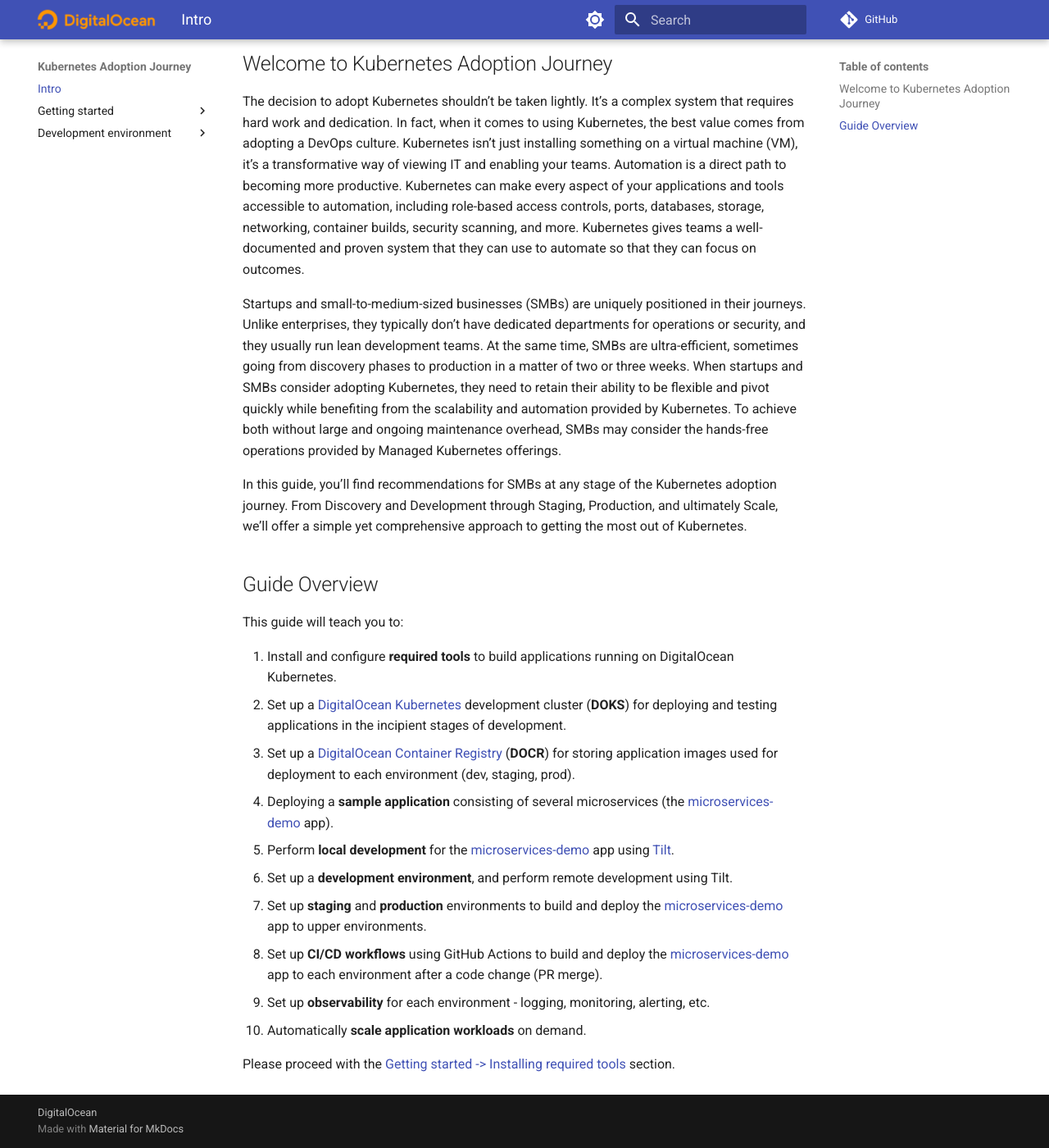
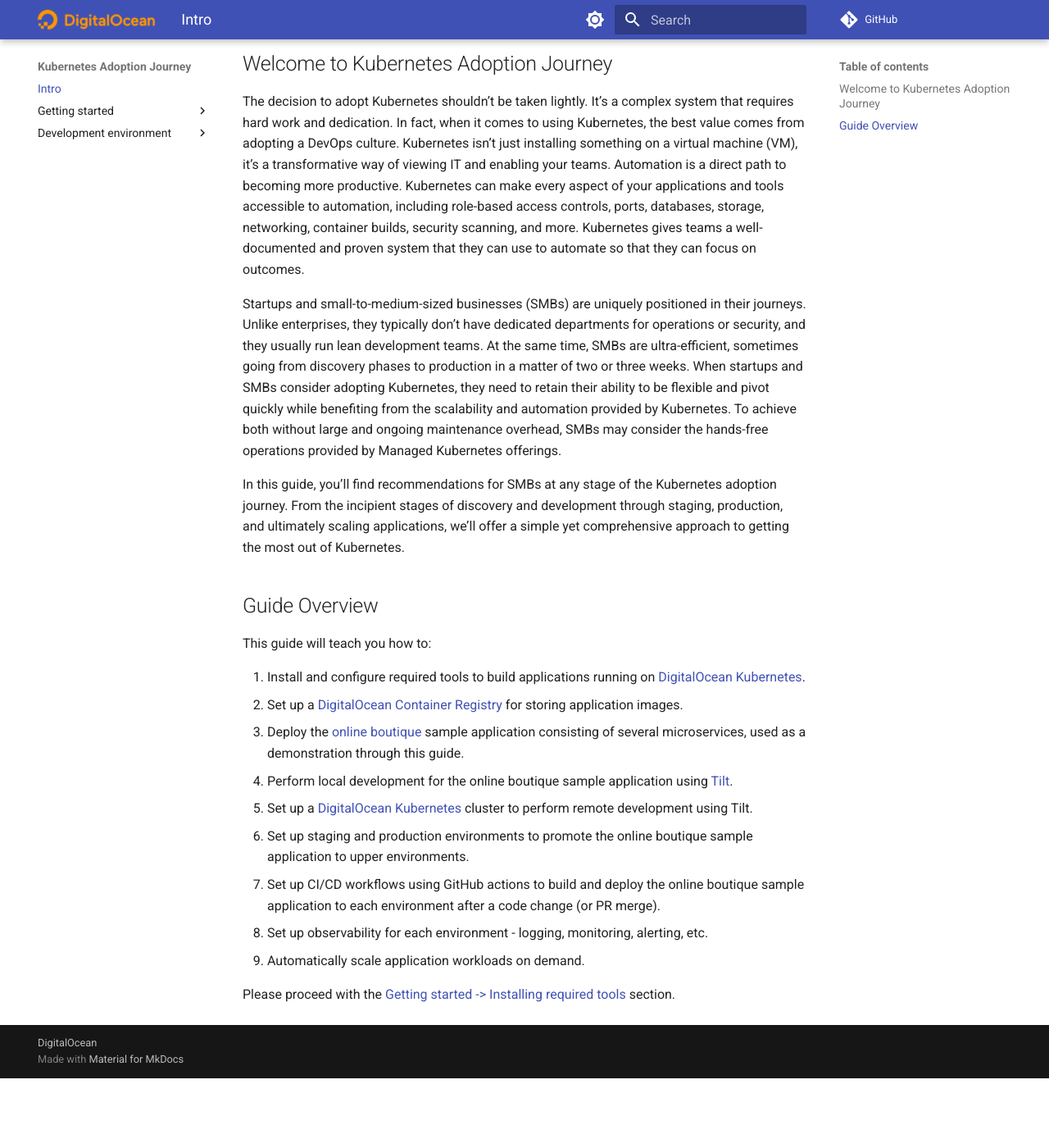
Before and after one commit to digitalocean/k8s-adoption-journey, an MkDocs documentation site: the page built from docs/index.md, in a window 1280 px wide and 1400 px high, scrolled down 185 px. Shown: the whole window at 82% size. Built offline with MkDocs 1.6.1 and Material for MkDocs 9.7.7, drawn with Linux system fonts in a browser that asks for light colours; comment, search, counter and statistics services are not loaded; after the commit the page ends 1500 px from its top, so only the background shows below that.

Commit message:
Text refactorings, better explanations

```diff
--- a/docs/index.md
+++ b/docs/index.md
@@ -6,21 +6,20 @@
 
 Startups and small-to-medium-sized businesses (SMBs) are uniquely positioned in their journeys. Unlike enterprises, they typically don’t have dedicated departments for operations or security, and they usually run lean development teams. At the same time, SMBs are ultra-efficient, sometimes going from discovery phases to production in a matter of two or three weeks. When startups and SMBs consider adopting Kubernetes, they need to retain their ability to be flexible and pivot quickly while benefiting from the scalability and automation provided by Kubernetes. To achieve both without large and ongoing maintenance overhead, SMBs may consider the hands-free operations provided by Managed Kubernetes offerings.
 
-In this guide, you’ll find recommendations for SMBs at any stage of the Kubernetes adoption journey. From Discovery and Development through Staging, Production, and ultimately Scale, we’ll offer a simple yet comprehensive approach to getting the most out of Kubernetes.
+In this guide, you’ll find recommendations for SMBs at any stage of the Kubernetes adoption journey. From the incipient stages of discovery and development through staging, production, and ultimately scaling applications, we’ll offer a simple yet comprehensive approach to getting the most out of Kubernetes.
 
 ## Guide Overview
 
-This guide will teach you to:
+This guide will teach you how to:
 
-1. Install and configure **required tools** to build applications running on DigitalOcean Kubernetes.
-2. Set up a [DigitalOcean Kubernetes](https://docs.digitalocean.com/products/kubernetes/) development cluster (**DOKS**) for deploying and testing applications in the incipient stages of development.
-3. Set up a [DigitalOcean Container Registry](https://docs.digitalocean.com/products/container-registry/) (**DOCR**) for storing application images used for deployment to each environment (dev, staging, prod).
-4. Deploying a **sample application** consisting of several microservices (the [microservices-demo](https://github.com/digitalocean/kubernetes-sample-apps/tree/master/microservices-demo) app).
-5. Perform **local development** for the [microservices-demo](https://github.com/digitalocean/kubernetes-sample-apps/tree/master/microservices-demo) app using [Tilt](https://tilt.dev/).
-6. Set up a **development environment**, and perform remote development using Tilt.
-7. Set up **staging** and **production** environments to build and deploy the [microservices-demo](https://github.com/digitalocean/kubernetes-sample-apps/tree/master/microservices-demo) app to upper environments.
-8. Set up **CI/CD workflows** using GitHub Actions to build and deploy the [microservices-demo](https://github.com/digitalocean/kubernetes-sample-apps/tree/master/microservices-demo) app to each environment after a code change (PR merge).
-9. Set up **observability** for each environment - logging, monitoring, alerting, etc.
-10. Automatically **scale application workloads** on demand.
+1. Install and configure required tools to build applications running on [DigitalOcean Kubernetes](https://www.digitalocean.com/products/kubernetes).
+2. Set up a [DigitalOcean Container Registry](https://docs.digitalocean.com/products/container-registry/) for storing application images.
+3. Deploy the [online boutique](https://github.com/digitalocean/kubernetes-sample-apps/tree/master/microservices-demo) sample application consisting of several microservices, used as a demonstration through this guide.
+4. Perform local development for the online boutique sample application using [Tilt](https://tilt.dev/).
+5. Set up a [DigitalOcean Kubernetes](https://docs.digitalocean.com/products/kubernetes/) cluster to perform remote development using Tilt.
+6. Set up staging and production environments to promote the online boutique sample application to upper environments.
+7. Set up CI/CD workflows using GitHub actions to build and deploy the online boutique sample application to each environment after a code change (or PR merge).
+8. Set up observability for each environment - logging, monitoring, alerting, etc.
+9. Automatically scale application workloads on demand.
 
 Please proceed with the [Getting started -> Installing required tools](installing-required-tools.md) section.
```
Also changed, not shown: docs/01-getting-started/installing-required-tools.md (+1 -1 lines), docs/02-development/setup-doks.md (+2 -2 lines), docs/02-development/tilt-local.md (+8 -8 lines), docs/02-development/tilt-remote.md (+9 -9 lines).
